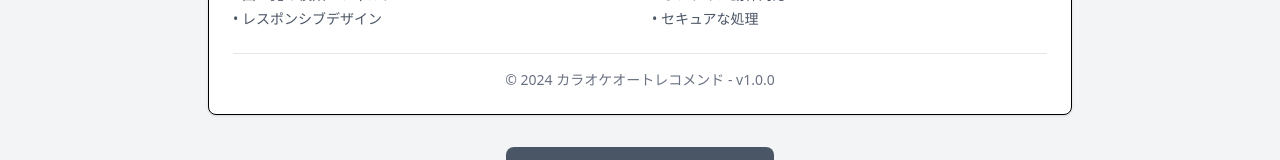
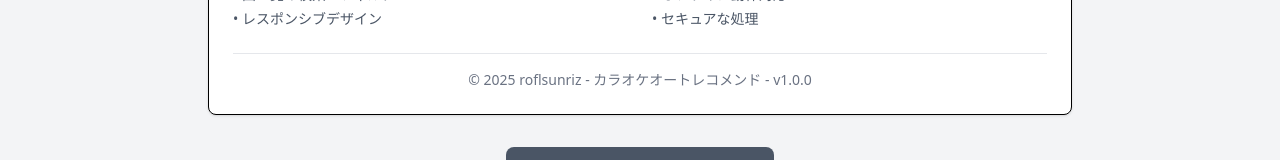
Before and after one commit to roflsunriz/karaoke-recommend, a React (Vite) app: page /settings in a window 1280 px wide. Shown: the part 1108-1268 px from the top of the page. Built offline with nearby package versions, Linux system fonts and the light colour scheme.

Commit message:
SettingsPageの著作権情報を2025年に更新したのじゃ。

```diff
--- a/src/pages/SettingsPage.tsx
+++ b/src/pages/SettingsPage.tsx
@@ -264,7 +264,7 @@ const SettingsPage = () => {
 
           <div className="mt-6 pt-4 border-t border-gray-200">
             <p className="text-center text-sm text-gray-500">
-              © 2024 カラオケオートレコメンド - v1.0.0
+              © 2025 roflsunriz - カラオケオートレコメンド - v1.0.0
             </p>
           </div>
         </div>
```
